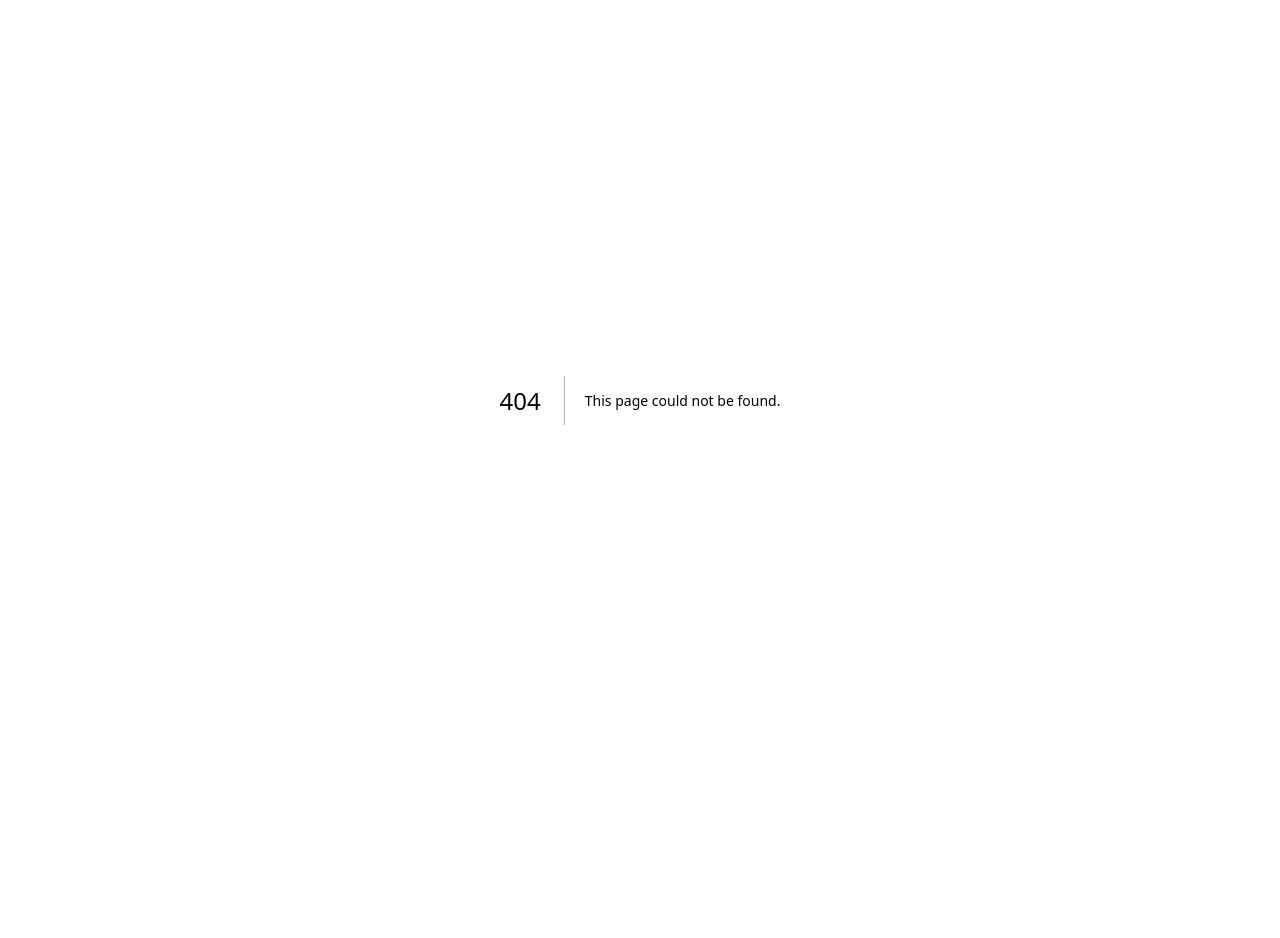
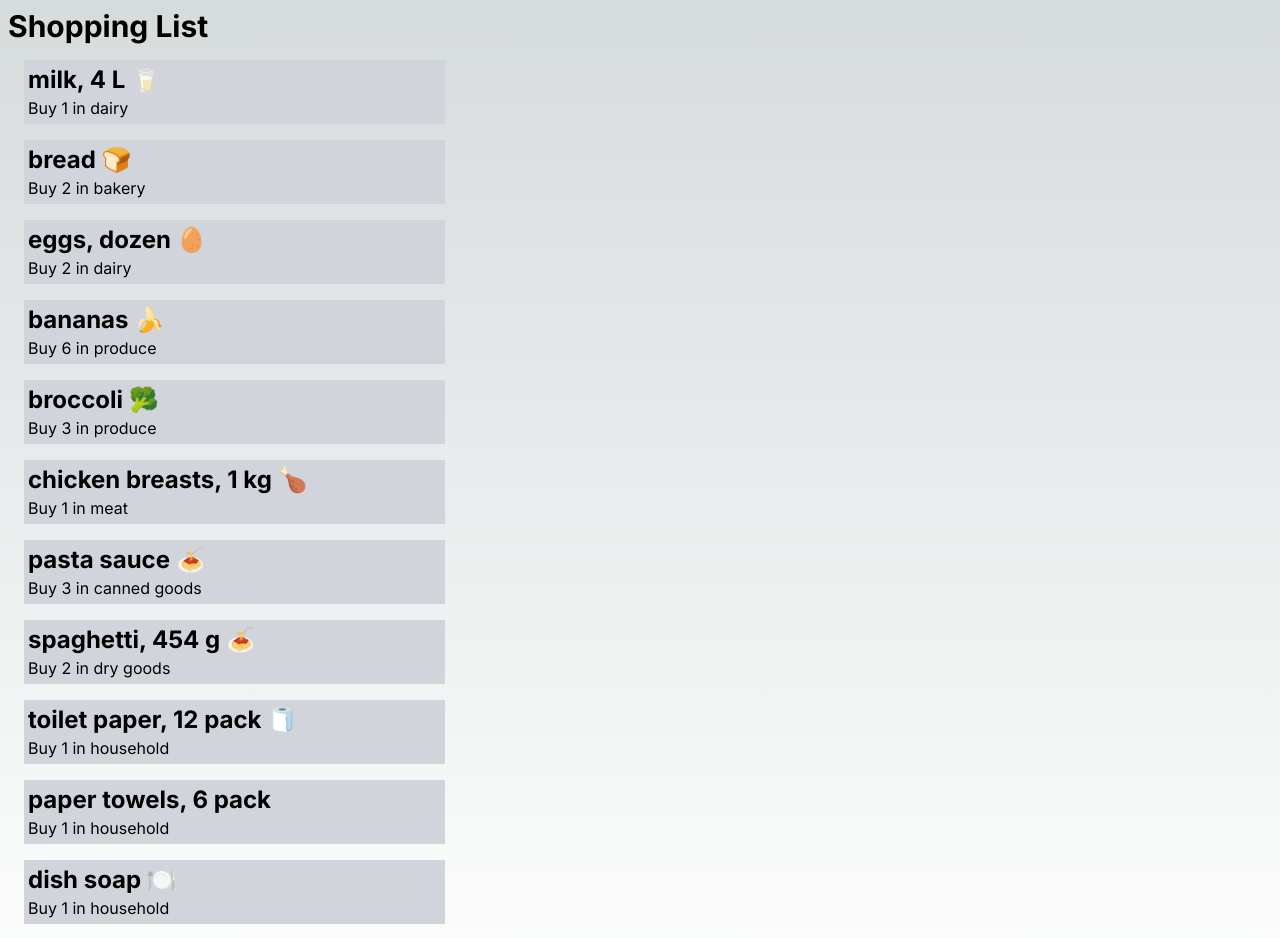
Before and after one commit to robelchane/cprg306-assignments, a Next.js app: page /week-3 in a window 1280 px wide. Before the commit this address had no page. Shown: the top 938 px of the page. Before the commit the page ends 800 px from the top, so only its background shows below. Built offline with nearby package versions, Linux system fonts and the light colour scheme.

Commit message:
FinishAssignment3

```diff
--- a/app/page.js
+++ b/app/page.js
@@ -1,8 +1,13 @@
 import Link from "next/link"
+
 export default function page(){
   return <main>
-    <h1>CPRG 306: Web Development 2 - Assignments</h1>
-    <Link href="week-2">Week 2 Assignment</Link>
+    <div className="m-24">
+      <h1 className="mb-5 text-3xl font-bold">CPRG 306: Web Development 2 - Assignments</h1>
+      <p><Link href="week-2">Week 2 Assignment</Link></p>
+      <p><Link href="week-3">Week 3 Assignment</Link></p>
+    </div>
+
     </main>
 
 }
--- /dev/null
+++ b/app/week-3/item-list.js
@@ -0,0 +1,94 @@
+import Item from "./item";
+
+export default function ItemList(){
+  const item1 = {
+    name: "milk, 4 L 🥛",
+    quantity: 1,
+    category: "dairy",
+  };
+
+  const item2 = {
+    name: "bread 🍞",
+    quantity: 2,
+    category: "bakery",
+  };
+
+  const item3 = {
+    name: "eggs, dozen 🥚",
+    quantity: 2,
+    category: "dairy",
+  };
+
+  const item4 = {
+    name: "bananas 🍌",
+    quantity: 6,
+    category: "produce",
+  };
+
+  const item5 = {
+    name: "broccoli 🥦",
+    quantity: 3,
+    category: "produce",
+  };
+
+  const item6 = {
+    name: "chicken breasts, 1 kg 🍗",
+    quantity: 1,
+    category: "meat",
+  };
+
+  const item7 = {
+    name: "pasta sauce 🍝",
+    quantity: 3,
+    category: "canned goods",
+  };
+
+  const item8 = {
+    name: "spaghetti, 454 g 🍝",
+    quantity: 2,
+    category: "dry goods",
+  };
+
+  const item9 = {
+    name: "toilet paper, 12 pack 🧻",
+    quantity: 1,
+    category: "household",
+  };
+
+  const item10 = {
+    name: "paper towels, 6 pack",
+    quantity: 1,
+    category: "household",
+  };
+
+  const item11 = {
+    name: "dish soap 🍽️",
+    quantity: 1,
+    category: "household",
+  };
+
+  const item12 = {
+    name: "hand soap 🧼",
+    quantity: 4,
+    category: "household",
+  };
+
+  return <main>
+    <div>
+      <Item {...item1} />
+      <Item {...item2} />
+      <Item {...item3} />
+      <Item {...item4} />
+      <Item {...item5} />
+      <Item {...item6} />
+      <Item {...item7} />
+      <Item {...item8} />
+      <Item {...item9} />
+      <Item {...item10} />
+      <Item {...item11} />
+      <Item {...item12} />
+
+    </div>
+
+  </main>;
+}
--- /dev/null
+++ b/app/week-3/item.js
@@ -0,0 +1,9 @@
+export default function item(props){
+    return(
+        <div className="ml-4 mb-4 bg-gray-300 p-1 w-1/3">
+            <p className="text-2xl font-bold">{props.name}</p>
+            <p>Buy {props.quantity} in {props.category}</p>
+
+        </div>
+        );
+}
--- /dev/null
+++ b/app/week-3/page.js
@@ -0,0 +1,9 @@
+import ItemList from "./item-list";
+export default function Page() {
+    return (
+      <main className="p-2">
+        <p className="text-3xl font-bold mb-4">Shopping List</p>
+        <ItemList />
+      </main>
+    );
+  }
```
